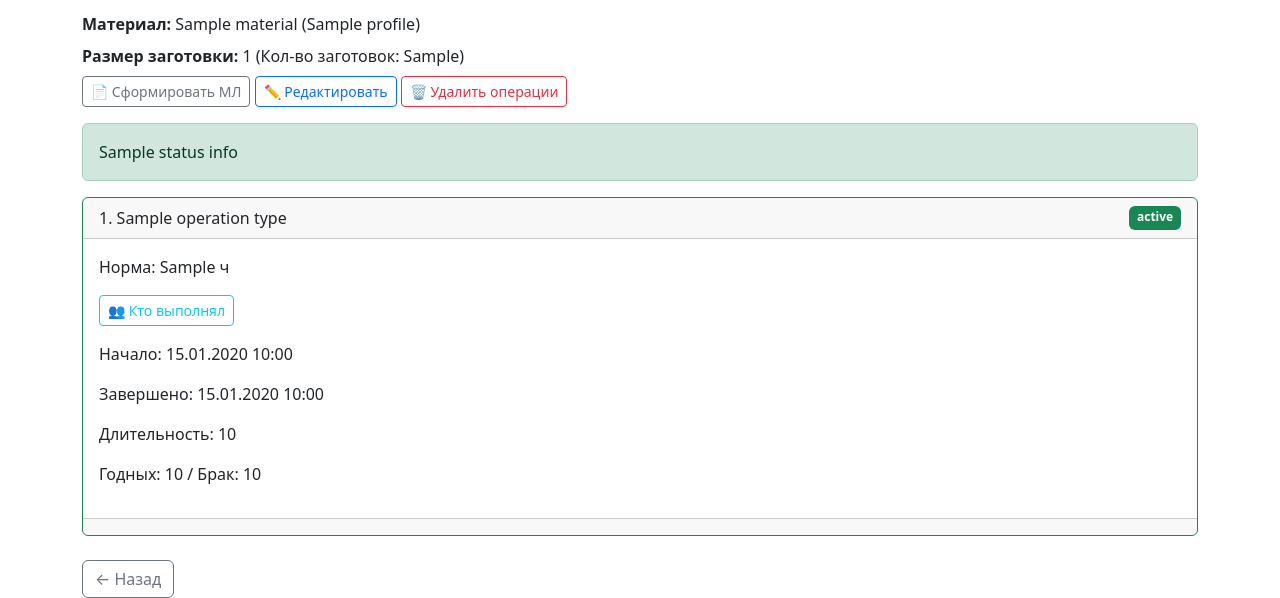
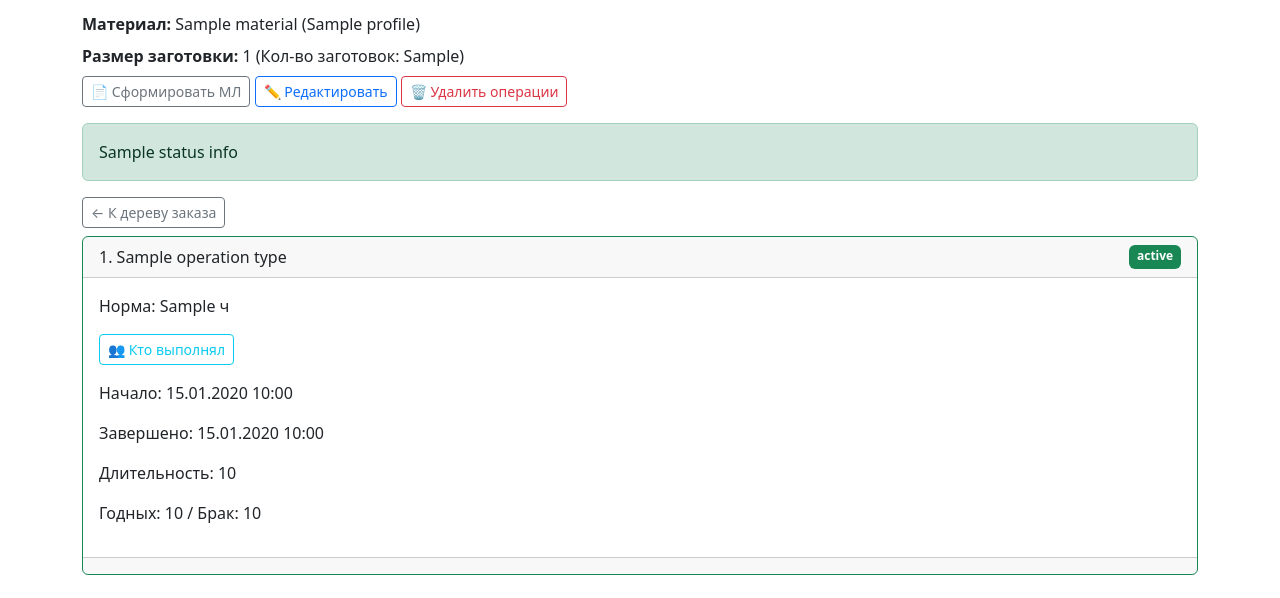
Before and after one commit to Sashaorlovs/qrworks, a Django app: template scanner/templates/scanner/instance_detail.html in a window 1280 px wide. Shown: the part 256-854 px from the top of the page. After the commit the page ends 831 px from the top, so only its background shows below. Run offline with Django 5.2, Linux system fonts and the light colour scheme; the template is opened without the code that fills it: most values are stand-ins (such as "Sample title", 1, 10 or a date in 2020).

Commit message:
Частичное выполнение складских и контрольных операций, кнопка К дереву заказа

```diff
--- a/scanner/templates/scanner/instance_detail.html
+++ b/scanner/templates/scanner/instance_detail.html
@@ -17,6 +17,9 @@
 <script>
 // Хранилище логов (заполняется из Django-шаблона)
 var workerLogs = {};
+{% if instance.order %}
+    <a href="{% url 'order_tree' instance.order.id %}" target="_blank" class="btn btn-sm btn-outline-secondary mb-2">← К дереву заказа</a>
+{% endif %}
 {% for op in operations %}
 {% if op.worker_log %}
 workerLogs['{{ op.id }}'] = '{{ op.worker_log|escapejs }}';
@@ -74,7 +77,10 @@
         {{ status_info.label }}
     </div>
 
-    {% for op in operations %}
+    {% if instance.order %}
+    <a href="{% url 'order_tree' instance.order.id %}" target="_blank" class="btn btn-sm btn-outline-secondary mb-2">← К дереву заказа</a>
+{% endif %}
+{% for op in operations %}
         <div class="card mb-2 border-{% if op.status == 'pending' %}secondary{% elif op.status == 'in_progress' %}primary{% else %}success{% endif %}">
             <div class="card-header d-flex justify-content-between">
                 <span>{{ forloop.counter }}. {{ op.operation_type.name }}</span>
@@ -143,7 +149,7 @@
     {% endfor %}
 {% endif %}
 
-<a href="javascript:history.back()" class="btn btn-outline-secondary mt-3">← Назад</a>
+
 
 <!-- Модальное окно для истории исполнителей -->
 <div class="modal fade" id="workerLogModal" tabindex="-1">
@@ -162,6 +168,9 @@
 <script>
 // Хранилище логов (заполняется из Django-шаблона)
 var workerLogs = {};
+{% if instance.order %}
+    <a href="{% url 'order_tree' instance.order.id %}" target="_blank" class="btn btn-sm btn-outline-secondary mb-2">← К дереву заказа</a>
+{% endif %}
 {% for op in operations %}
 {% if op.worker_log %}
 workerLogs['{{ op.id }}'] = '{{ op.worker_log|escapejs }}';
```
